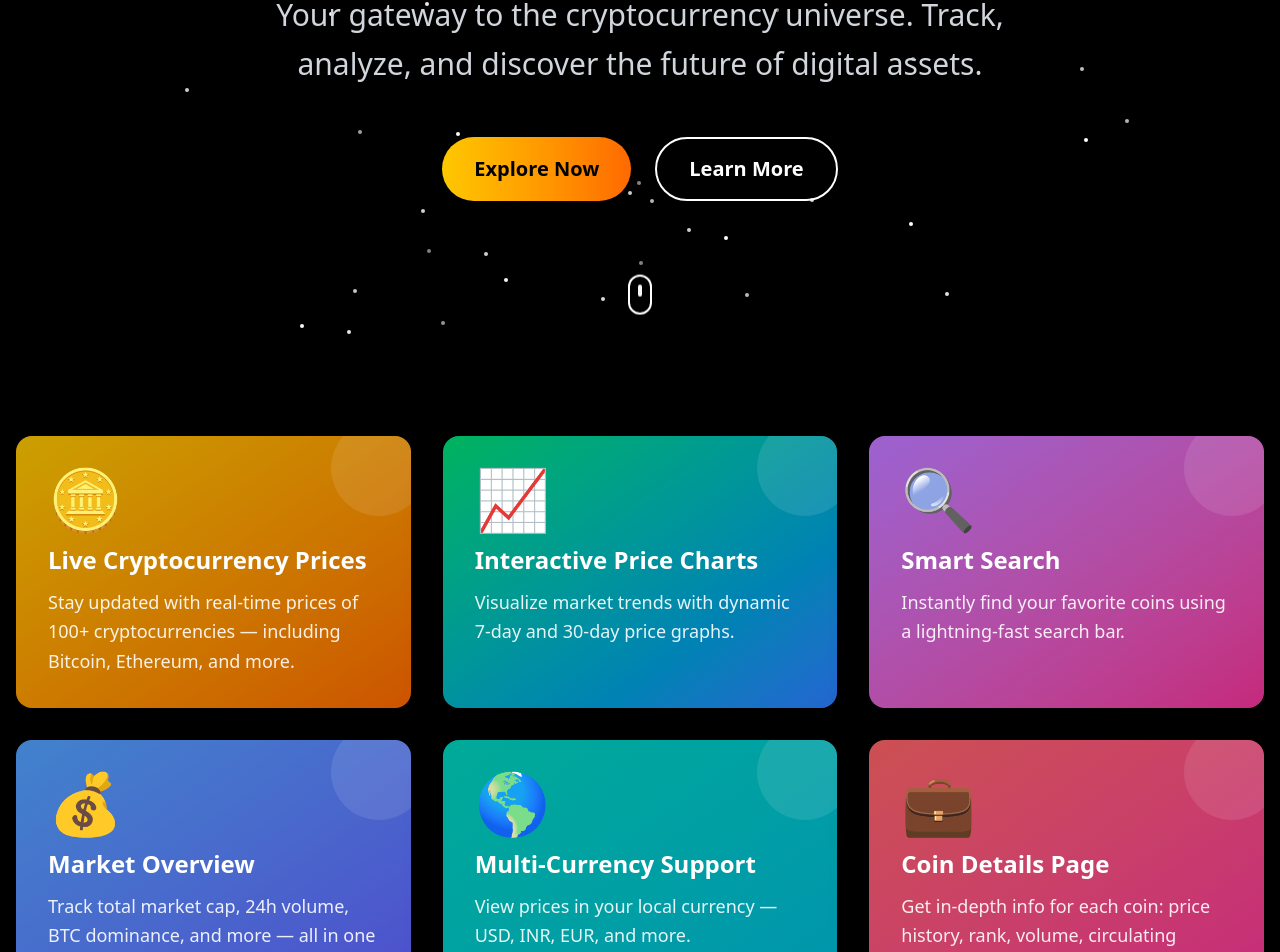
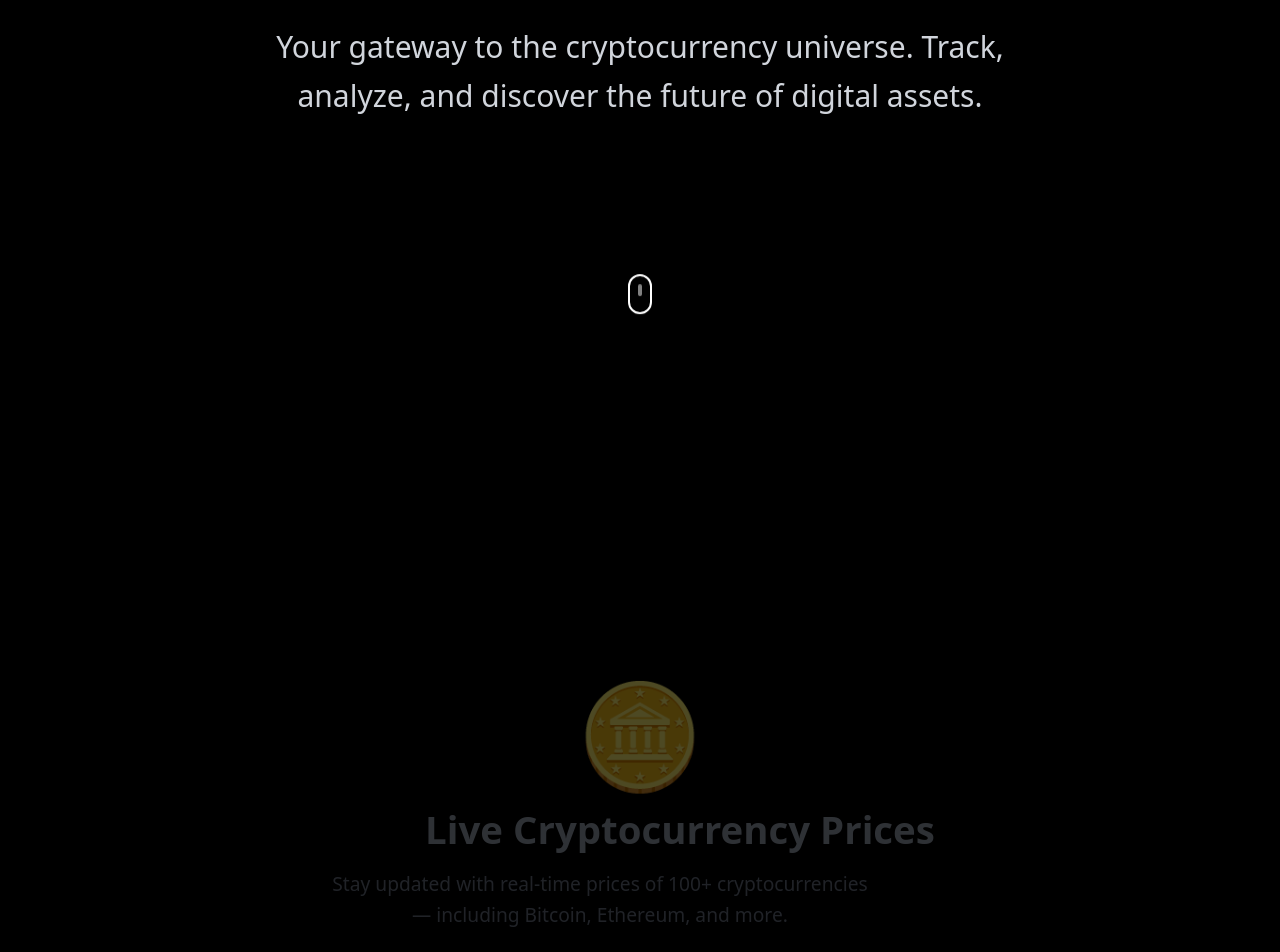
Before and after one commit to xaanyaax/NexCoin, a Next.js app: page / in a window 1280 px wide. Shown: the part 509-1461 px from the top of the page. Built offline with nearby package versions, Linux system fonts and the light colour scheme.

Commit message:
home page done

```diff
--- a/src/app/layout.tsx
+++ b/src/app/layout.tsx
@@ -1,7 +1,7 @@
 
 // layout.tsx
 import './globals.css'
-import Navbar from "@/components/navbar";
+import Navbar from "@/components/Navbar";
 import { ReactNode } from "react";
 
 export const metadata = {
--- a/src/app/page.tsx
+++ b/src/app/page.tsx
@@ -16,90 +16,43 @@ const NexCoinLanding = () => {
       icon: '🪙',
       title: 'Live Cryptocurrency Prices',
       description: 'Stay updated with real-time prices of 100+ cryptocurrencies — including Bitcoin, Ethereum, and more.',
-      color: 'from-yellow-400 to-orange-500'
     },
     {
       icon: '📈',
       title: 'Interactive Price Charts',
       description: 'Visualize market trends with dynamic 7-day and 30-day price graphs.',
-      color: 'from-green-400 to-blue-500'
     },
     {
       icon: '🔍',
       title: 'Smart Search',
       description: 'Instantly find your favorite coins using a lightning-fast search bar.',
-      color: 'from-purple-400 to-pink-500'
     },
     {
       icon: '💰',
       title: 'Market Overview',
       description: 'Track total market cap, 24h volume, BTC dominance, and more — all in one place.',
-      color: 'from-blue-400 to-indigo-500'
     },
     {
       icon: '🌎',
       title: 'Multi-Currency Support',
       description: 'View prices in your local currency — USD, INR, EUR, and more.',
-      color: 'from-teal-400 to-cyan-500'
     },
     {
       icon: '💼',
       title: 'Coin Details Page',
       description: 'Get in-depth info for each coin: price history, rank, volume, circulating supply, and social links.',
-      color: 'from-red-400 to-pink-500'
     },
     {
       icon: '⭐',
       title: 'Trending Coins',
       description: 'See what\'s hot right now with the latest trending cryptocurrencies on CoinGecko.',
-      color: 'from-yellow-400 to-red-500'
     }
   ];
-
-  const FeatureCard = ({ feature, index }) => (
-    <div
-      className={`group relative overflow-hidden rounded-2xl bg-gradient-to-br ${feature.color} p-8 transform transition-all duration-500 hover:scale-105 hover:rotate-1 shadow-2xl`}
-      style={{
-        animationDelay: `${index * 0.1}s`,
-        transform: `translateY(${Math.max(0, (scrollY - index * 200) * 0.1)}px)`
-      }}
-    >
-      <div className="absolute inset-0 bg-black/20 group-hover:bg-black/10 transition-colors duration-300"></div>
-      <div className="relative z-10">
-        <div className="text-6xl mb-4 transform group-hover:scale-110 group-hover:rotate-12 transition-transform duration-300">
-          {feature.icon}
-        </div>
-        <h3 className="text-2xl font-bold text-white mb-3 group-hover:text-yellow-200 transition-colors duration-300">
-          {feature.title}
-        </h3>
-        <p className="text-white/90 text-lg leading-relaxed group-hover:text-white transition-colors duration-300">
-          {feature.description}
-        </p>
-      </div>
-      <div className="absolute -top-4 -right-4 w-24 h-24 bg-white/10 rounded-full group-hover:scale-150 group-hover:rotate-180 transition-all duration-500"></div>
-    </div>
-  );
 
   return (
     <div className="min-h-screen bg-black text-white overflow-hidden">
       {/* Hero Section */}
       <div className="relative min-h-screen flex items-center justify-center">
-        {/* Animated Background Elements */}
-        <div className="absolute inset-0">
-          {[...Array(50)].map((_, i) => (
-            <div
-              key={i}
-              className="absolute w-1 h-1 bg-white rounded-full animate-pulse"
-              style={{
-                left: `${Math.random() * 100}%`,
-                top: `${Math.random() * 100}%`,
-                animationDelay: `${Math.random() * 3}s`,
-                animationDuration: `${2 + Math.random() * 2}s`
-              }}
-            />
-          ))}
-        </div>
-
         {/* Main Content */}
         <div className="relative z-10 text-center px-4">
           <div className="mb-8">
@@ -113,7 +66,7 @@ const NexCoinLanding = () => {
             </div>
           </div>
 
-          <h1 className="text-7xl md:text-9xl font-bold mb-6 bg-gradient-to-r from-yellow-400 via-orange-500 to-red-500 bg-clip-text text-transparent animate-pulse">
+          <h1 className="text-7xl md:text-9xl font-bold mb-6 bg-gradient-to-r  bg-clip-text  animate-pulse text-orange-500">
             NexCoin
           </h1>
 
@@ -121,14 +74,7 @@ const NexCoinLanding = () => {
             Your gateway to the cryptocurrency universe. Track, analyze, and discover the future of digital assets.
           </p>
 
-          <div className="flex flex-col sm:flex-row gap-6 justify-center">
-            <button className="px-8 py-4 bg-gradient-to-r from-yellow-400 to-orange-500 text-black font-bold text-xl rounded-full hover:from-orange-500 hover:to-red-500 transform hover:scale-105 transition-all duration-300 shadow-2xl hover:shadow-yellow-500/50">
-              Explore Now
-            </button>
-            <button className="px-8 py-4 border-2 border-white text-white font-bold text-xl rounded-full hover:bg-white hover:text-black transform hover:scale-105 transition-all duration-300">
-              Learn More
-            </button>
-          </div>
+
         </div>
 
         {/* Scroll Indicator */}
@@ -140,18 +86,93 @@ const NexCoinLanding = () => {
       </div>
 
       {/* Features Section */}
-      <div className="relative py-20 px-4">
-        <div className="max-w-7xl mx-auto">
+      <div className="relative">
+        <div className="max-w-4xl mx-auto px-4">
+          {features.map((feature, index) => {
+            const sectionStart = window.innerHeight + (index * window.innerHeight);
+            const sectionEnd = sectionStart + window.innerHeight;
+            const sectionCenter = sectionStart + (window.innerHeight / 2);
+
+            // Calculate progress through the section (0 to 1)
+            const progress = Math.max(0, Math.min(1, (scrollY - sectionStart) / window.innerHeight));
+
+            // Calculate if we're in the active zone (middle 60% of the section)
+            const isInActiveZone = scrollY >= sectionCenter - (window.innerHeight * 0.3) &&
+                                   scrollY <= sectionCenter + (window.innerHeight * 0.3);
+
+            // Calculate scale and opacity based on distance from center
+            const distanceFromCenter = Math.abs(scrollY - sectionCenter);
+            const maxDistance = window.innerHeight * 0.5;
+            const proximityFactor = Math.max(0, 1 - (distanceFromCenter / maxDistance));
+
+            const scale = 0.8 + (proximityFactor * 0.4); // Scale from 0.8 to 1.2
+            const opacity = 0.3 + (proximityFactor * 0.7); // Opacity from 0.3 to 1
+            const translateY = (1 - proximityFactor) * 50; // Move up as it gets closer
+
+            return (
+              <div
+                key={index}
+                className="min-h-screen flex items-center justify-center text-center"
+                style={{
+                  transform: `translateY(${translateY}px) scale(${scale})`,
+                  opacity: opacity,
+                  transition: 'none' // Remove transition for smoother scroll-based animation
+                }}
+              >
+                <div className="max-w-2xl mx-auto">
+                  <div
+                    className="text-8xl md:text-9xl mb-8 inline-block"
+                    style={{
+                      transform: `rotate(${progress * 360}deg)`,
+                      filter: isInActiveZone ? 'drop-shadow(0 0 20px rgba(255, 165, 0, 0.5))' : 'none'
+                    }}
+                  >
+                    {feature.icon}
+                  </div>
+
+                  <h3
+                    className={`text-4xl md:text-5xl font-bold mb-6 transition-colors duration-700 ${
+                      isInActiveZone
+                        ? 'text-orange-400 bg-gradient-to-r  bg-clip-text '
+                        : 'text-gray-400'
+                    }`}
+                    style={{
+                      transform: `translateX(${(0.5 - progress) * 100}px)`,
+                      transition: 'color 0.7s ease'
+                    }}
+                  >
+                    {feature.title}
+                  </h3>
+
+                  <p
+                    className={`text-xl md:text-2xl leading-relaxed transition-colors duration-700 ${
+                      isInActiveZone ? 'text-gray-200' : 'text-gray-500'
+                    }`}
+                    style={{
+                      transform: `translateX(${(progress - 0.5) * 100}px)`,
+                      transition: 'color 0.7s ease'
+                    }}
+                  >
+                    {feature.description}
+                  </p>
+                </div>
+              </div>
+
+            );
+
+          //   <div className="flex flex-col sm:flex-row gap-6 justify-center">
+          //   <button className="px-8 py-4 bg-gradient-to-r from-yellow-400 to-orange-500 text-black font-bold text-xl rounded-full hover:from-orange-500 hover:to-red-500 transform hover:scale-105 transition-all duration-300 shadow-2xl hover:shadow-yellow-500/50">
+          //     Explore Now
+          //   </button>
+          //   <button className="px-8 py-4 border-2 border-white text-white font-bold text-xl rounded-full hover:bg-white hover:text-black transform hover:scale-105 transition-all duration-300">
+          //     Learn More
+          //   </button>
+          // </div>
+          })}
 
 
-          <div className="grid grid-cols-1 md:grid-cols-2 lg:grid-cols-3 gap-8">
-            {features.map((feature, index) => (
-              <FeatureCard key={index} feature={feature} index={index} />
-            ))}
-          </div>
         </div>
       </div>
-
 
       {/* Footer */}
       <footer className="border-t border-gray-800 py-12 px-4">
@@ -167,11 +188,6 @@ const NexCoinLanding = () => {
           <p className="text-gray-400 mb-4">
             © 2025 NexCoin. Empowering your crypto journey.
           </p>
-          <div className="flex justify-center space-x-6">
-            <a href="#" className="text-gray-400 hover:text-white transition-colors duration-300">Privacy</a>
-            <a href="#" className="text-gray-400 hover:text-white transition-colors duration-300">Terms</a>
-            <a href="#" className="text-gray-400 hover:text-white transition-colors duration-300">Support</a>
-          </div>
         </div>
       </footer>
 
```
